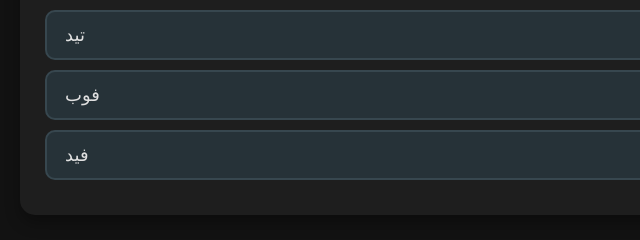
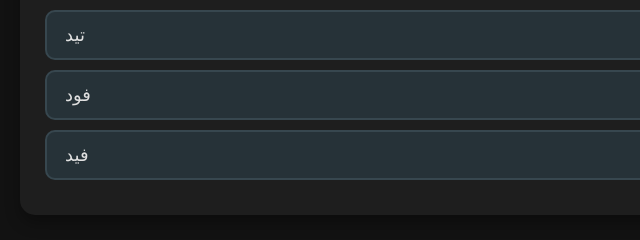
Before and after one commit to Ali78532/letters1, a plain HTML site: page index.html in a window 1280 px wide. Shown: the part 1435-1675 px from the top of the page, 0-640 px from the left. Drawn offline with Linux system fonts and the light colour scheme.

Commit message:
index.html

```diff
--- a/index.html
+++ b/index.html
@@ -117,7 +117,7 @@
             <div class="question-container">
                 <p class="question">5. fed</p>
                 <div class="option" data-correct="false">تيد</div>
-                <div class="option" data-correct="false">فوب</div>
+                <div class="option" data-correct="false">فود</div>
                 <div class="option" data-correct="true">فيد</div>
             </div>
         </div>
```
